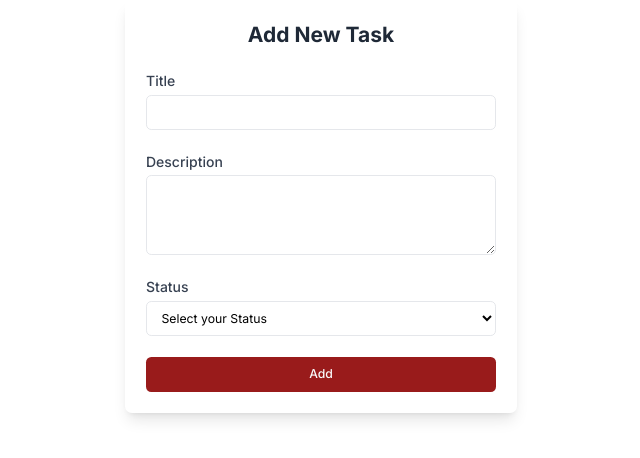
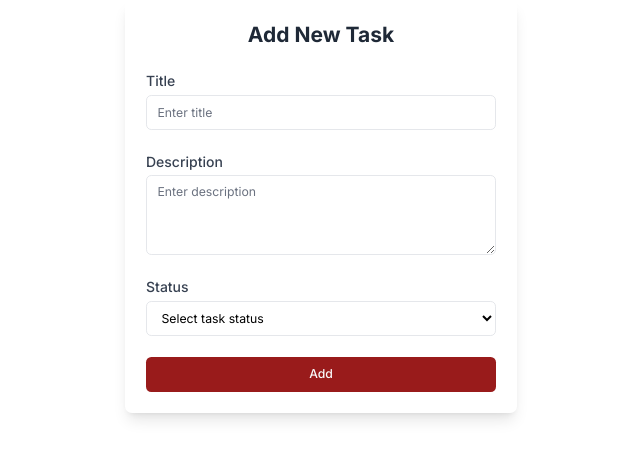
Before and after one commit to chandana89/to-do-project, a React (Vite) app in the folder client/: page /add in a window 1280 px wide. Shown: the top 458 px of the page, without its empty margins (319-959 px from the left). Built offline with nearby package versions, Linux system fonts and the light colour scheme.

Commit message:
added placeholders

```diff
--- a/client/src/form/Select.jsx
+++ b/client/src/form/Select.jsx
@@ -46,7 +46,7 @@ function Select(props) {
         className="input"
       >
         <option value="" key="">
-          {placeholder || `Select your ${label}`}
+          {placeholder || `Select task ${name}`}
         </option>
         {options &&
           options.map((option, index) => {
--- a/client/src/pages/AddTask.jsx
+++ b/client/src/pages/AddTask.jsx
@@ -94,11 +94,13 @@ export default function AddTask() {
                             name="title"
                             label="Title"
                             className="w-full p-2 border border-gray-300 rounded-md focus:outline-none focus:ring focus:border-blue-500"
+                            placeholder = "Enter title"
                         />
                         <TextArea
                             name="description"
                             label="Description"
                             className="w-full p-2 border border-gray-300 rounded-md focus:outline-none focus:ring focus:border-blue-500"
+                            placeholder="Enter description"
                         />
                         <Select
                             name="status"
```
